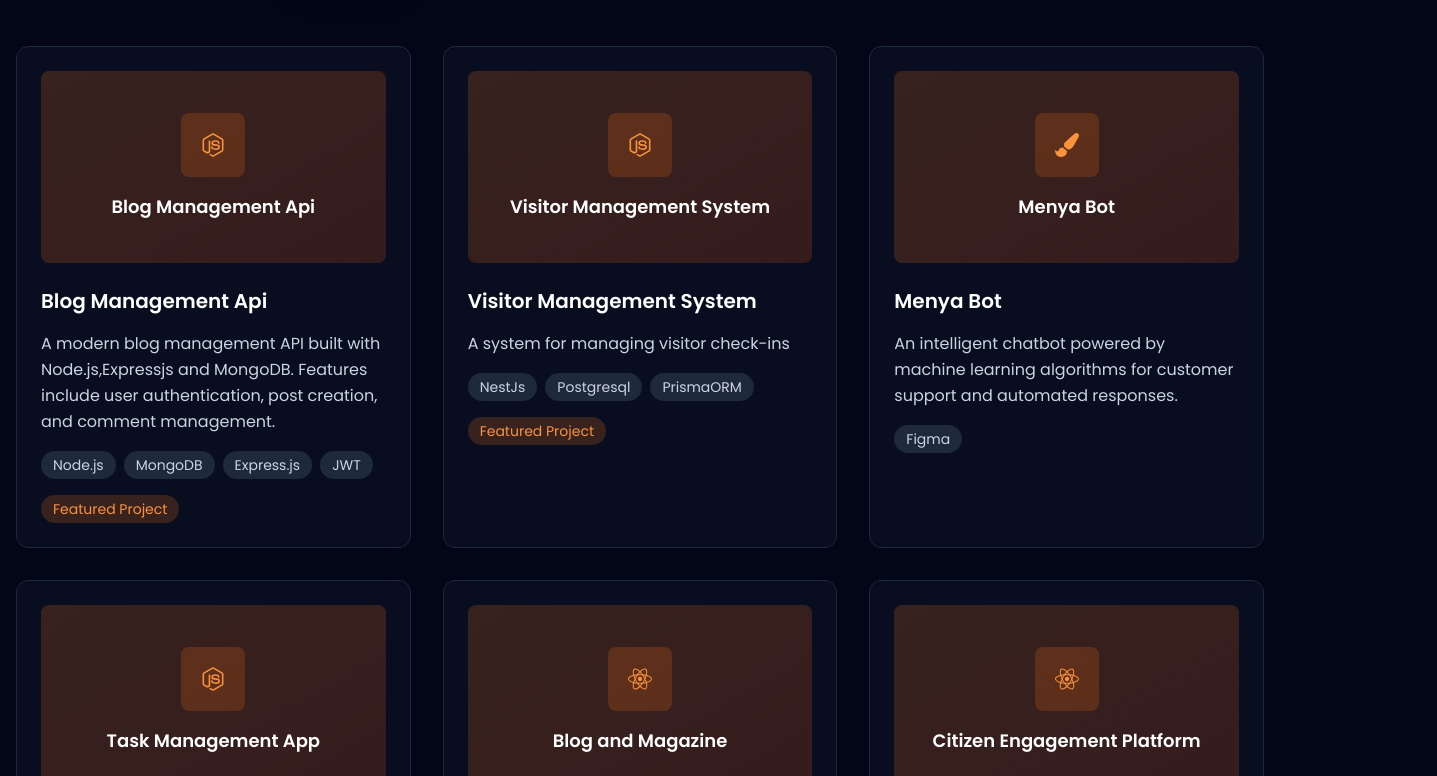
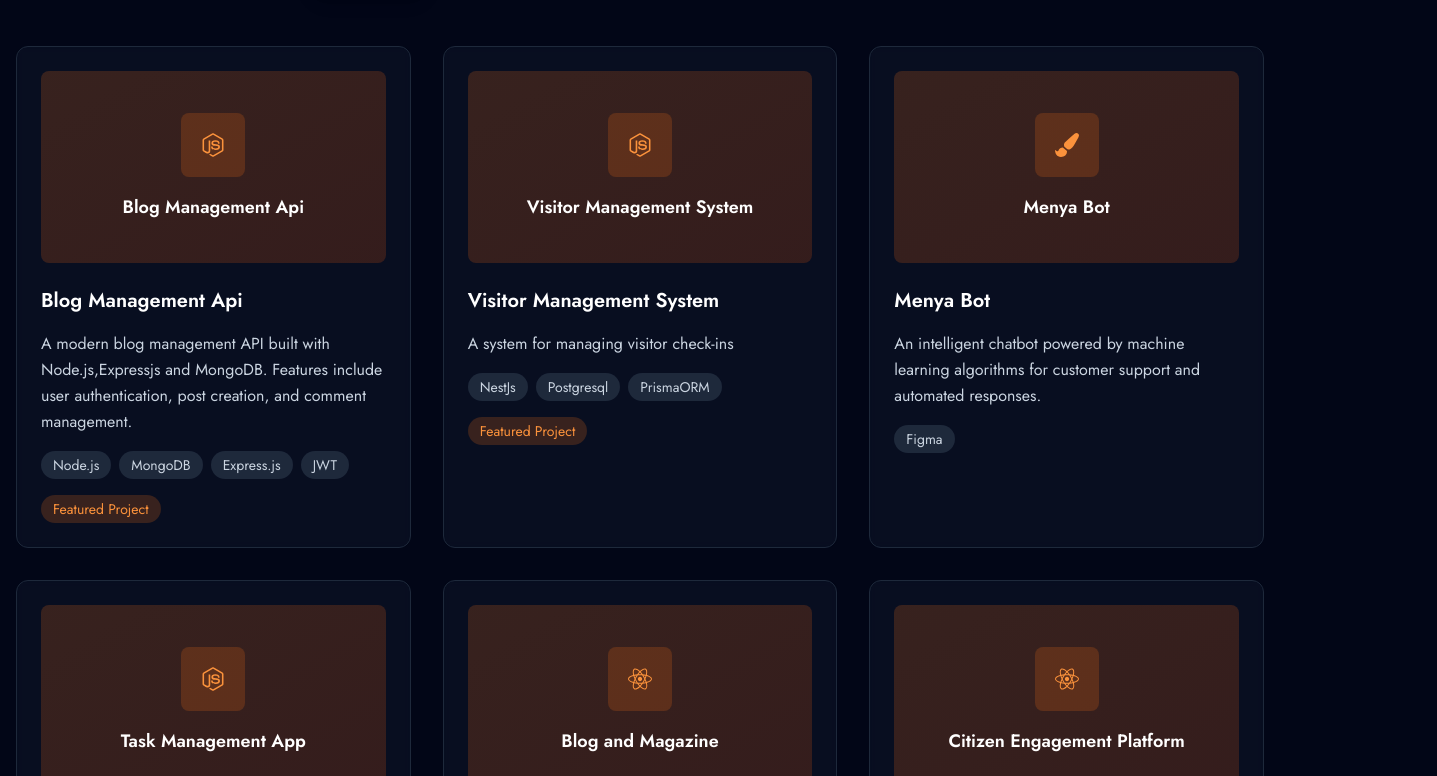
Before and after one commit to Amani-Ishimwe/Portofolio_site, a React (Vite) app: page / in a window 1280 px wide. Shown: the part 3364-4140 px from the top of the page, 1437 px wide, since content can reach past the window. Built offline with nearby package versions, Linux system fonts and the light colour scheme.

Commit message:
changed the font

```diff
--- a/package.json
+++ b/package.json
@@ -13,6 +13,7 @@
     "@fortawesome/fontawesome-svg-core": "^7.0.1",
     "@fortawesome/free-brands-svg-icons": "^7.0.1",
     "@fortawesome/react-fontawesome": "^3.0.2",
+    "emailjs-com": "^3.2.0",
     "react": "^19.1.0",
     "react-dom": "^19.1.0",
     "react-icons": "^5.5.0"
--- a/src/index.css
+++ b/src/index.css
@@ -1,4 +1,6 @@
-@import url('https://fonts.googleapis.com/css2?family=Poppins:wght@300;400;500;600;700;800;900&display=swap');
+/* @import url('https://fonts.googleapis.com/css2?family=Poppins:wght@300;400;500;600;700;800;900&display=swap'); */
+@import url('https://fonts.googleapis.com/css2?family=Jost:wght@300;400;500;600;700&display=swap');
+
 
 @tailwind base;
 @tailwind components;
--- a/tailwind.config.js
+++ b/tailwind.config.js
@@ -34,7 +34,7 @@
         }
       },
       fontFamily: {
-        'sans': ['Poppins', 'sans-serif'],
+        'sans': ['Jost', 'sans-serif'],
         'mono': ['JetBrains Mono', 'monospace'],
       },
       animation: {
```
Also changed, not shown: 1 other file (tests, documents, lock files or other folders).
